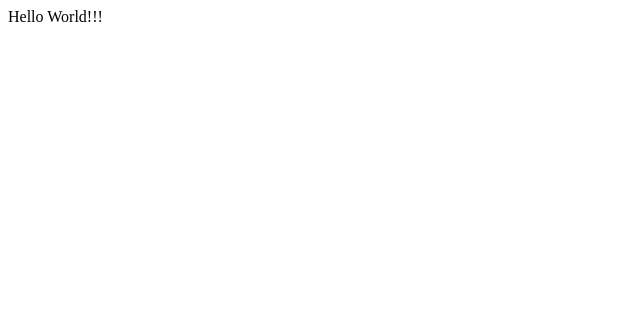
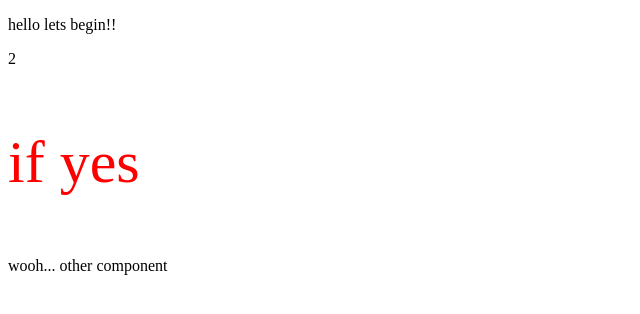
Before and after one commit to hunter202/myreactproject, a React app: page / in a window 1280 px wide. Shown: the top 314 px of the page, without its empty margins (0-640 px from the left). Built offline with nearby package versions, Linux system fonts and the light colour scheme.

Commit message:
Update App.jsx

```diff
--- a/App.jsx
+++ b/App.jsx
@@ -1,13 +1,35 @@
 import React from 'react';
 
 class App extends React.Component {
-   render() {
+   render() {            //render is used to process and display html
+   	  var mystyle={
+       color:"red",
+       fontSize:60
+   	  }
+      var value=1;
       return (
          <div>
-            Hello World!!!
+            <p>hello lets begin!!</p>
+            {/*what is the use of attribute data-**/}
+            <p data-value="answer">{1+1}</p>
+            {/*{} are used to process javascript in html*/}
+            <p style={mystyle}>{value==1?'if yes':'if no'}</p>
+            <Test />
          </div>
       );
    }
 }
 
+class Test extends React.Component{
+     render() {
+     	return(
+     		  <div>
+     		      <p>wooh... other component</p>
+     		  </div>
+     		  );
+     }
+
+}
+
+
 export default App;
```
